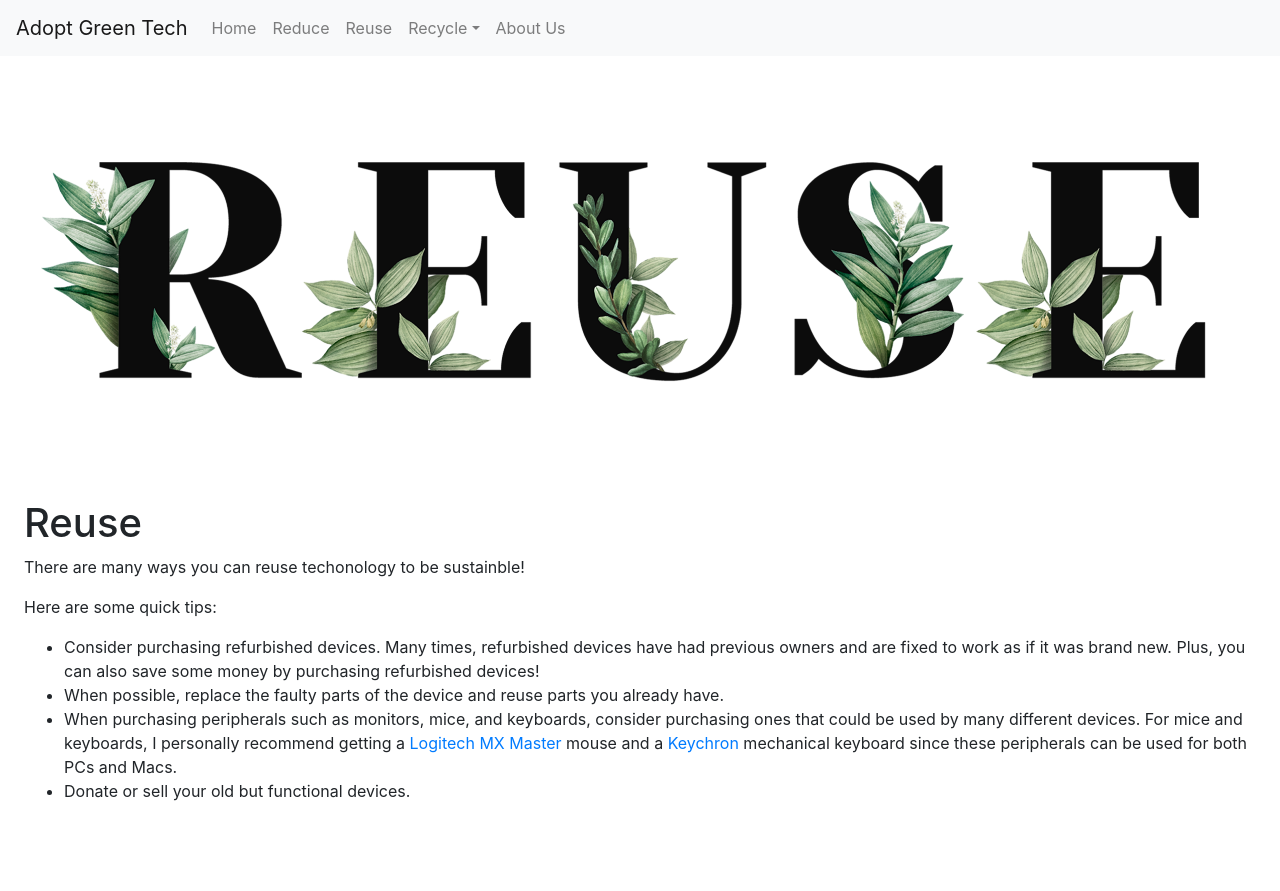
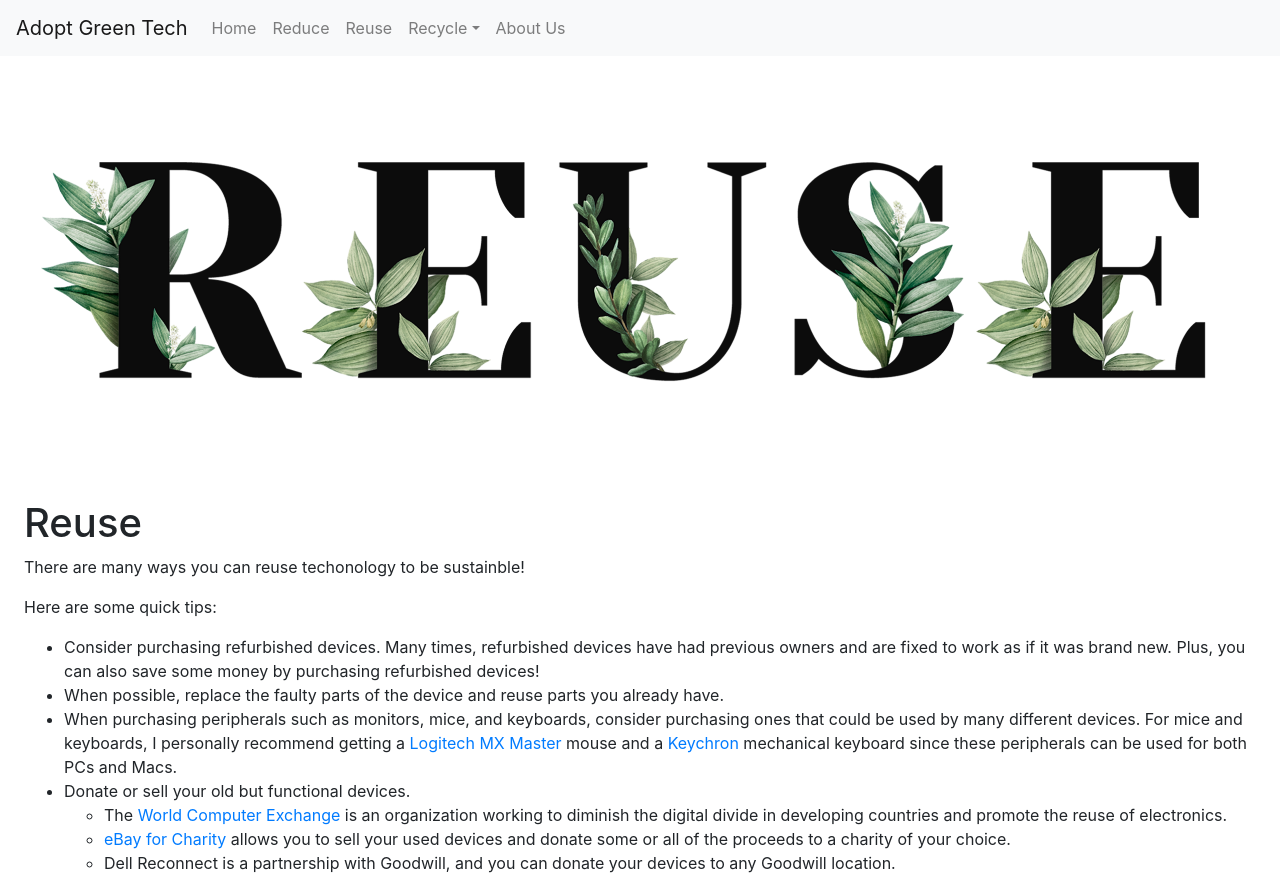
Before and after one commit to rebeckur/adopt-green-tech, a React (Create React App) app: page /#/reuse in a window 1280 px wide. Before the commit the page ends 819 px from the top, so only its background shows below. Built offline with nearby package versions, Linux system fonts and the light colour scheme.

Commit message:
Cleaning up pages

```diff
--- a/src/components/Recycle.js
+++ b/src/components/Recycle.js
@@ -36,8 +36,14 @@ export default class Recycle extends React.Component {
                                 <li>Samsung</li>
                             </ul>
                         </li>
-
+                        <li>Sprint has a <a href="https://secure.sprintbuyback.com/" target="_blank" rel="noreferrer noopener">Buyback</a> program
+                        where you can sell your old phones to them and get credit applied to your next Sprint bill.</li>
+                        <li><a href="https://www.bestbuy.com/site/services/recycling" target="_blank" rel="noreferrer noopener">BestBuy</a> offers a free recycling program in-stores.
+                        However, unlike other programs, you do not receive a credit for recycling your phone.</li>
                     </ul>
+                    <h3>Non-Profit Programs</h3>
+                    <p> You can also recycle your phone with Call2Recycle!
+                        Find a local phone recycle center <a href="https://www.call2recycle.org/locator/" target="_blank" rel="noreferrer noopener">here</a>.</p>
                 </div>
                 <br />
                 <div id="laptops-computers">
@@ -49,6 +55,8 @@ export default class Recycle extends React.Component {
                             where it is either recycled for free or passed on to another owner. In return, you have the option to receive an Apple Gift Card or credit towards your next purchase.
                             Macs are eligible to be exchanged for Apple credit, however other laptops and computers are not but will still get recycled for free.
                         </li>
+                        <li><a href="https://www.bestbuy.com/site/services/recycling" target="_blank" rel="noreferrer noopener">BestBuy</a> offers a recycling program in-stores for laptops, computers, and peripherals.
+                        Depending on the item, there may be a cost for recycling, such as recycling monitors for $29.99.</li>
                     </ul>
                 </div>
             </div>
--- a/src/components/Reuse.js
+++ b/src/components/Reuse.js
@@ -21,6 +21,16 @@ export default class Reuse extends React.Component {
                         keyboard since these peripherals can be used for both PCs and Macs.
                     </li>
                     <li>Donate or sell your old but functional devices.</li>
+                    <ul>
+                        <li>
+                            The <a href="https://worldcomputerexchange.org/" target="_blank" rel="noreferrer noopener">World Computer Exchange</a> is an organization
+                            working to diminish the digital divide in developing countries and promote the reuse of electronics.
+                        </li>
+                        <li><a href="https://charity.ebay.com/" target="_blank" rel="noreferrer noopener">eBay for Charity</a> allows you to sell your used devices and donate some or all of the proceeds to a charity of your choice.</li>
+                        <li>
+                            Dell Reconnect is a partnership with Goodwill, and you can donate your devices to any Goodwill location.
+                        </li>
+                    </ul>
                 </ul>
             </div>
         )
```
